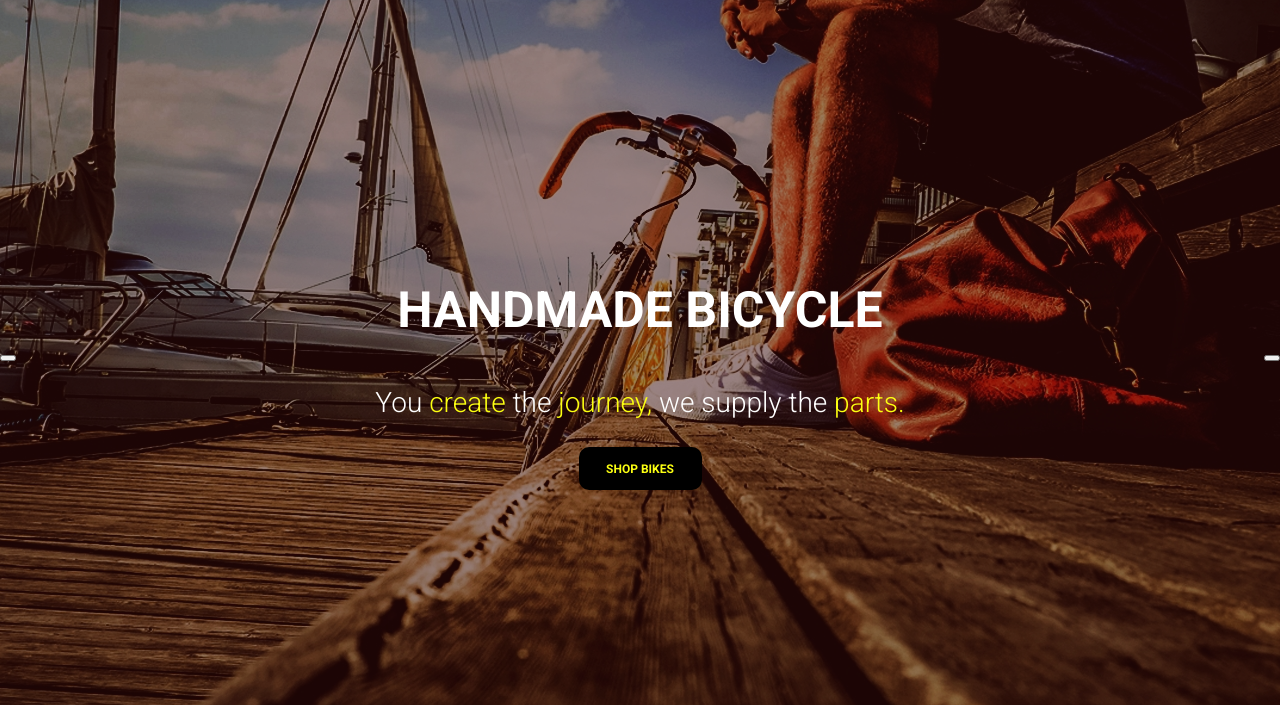
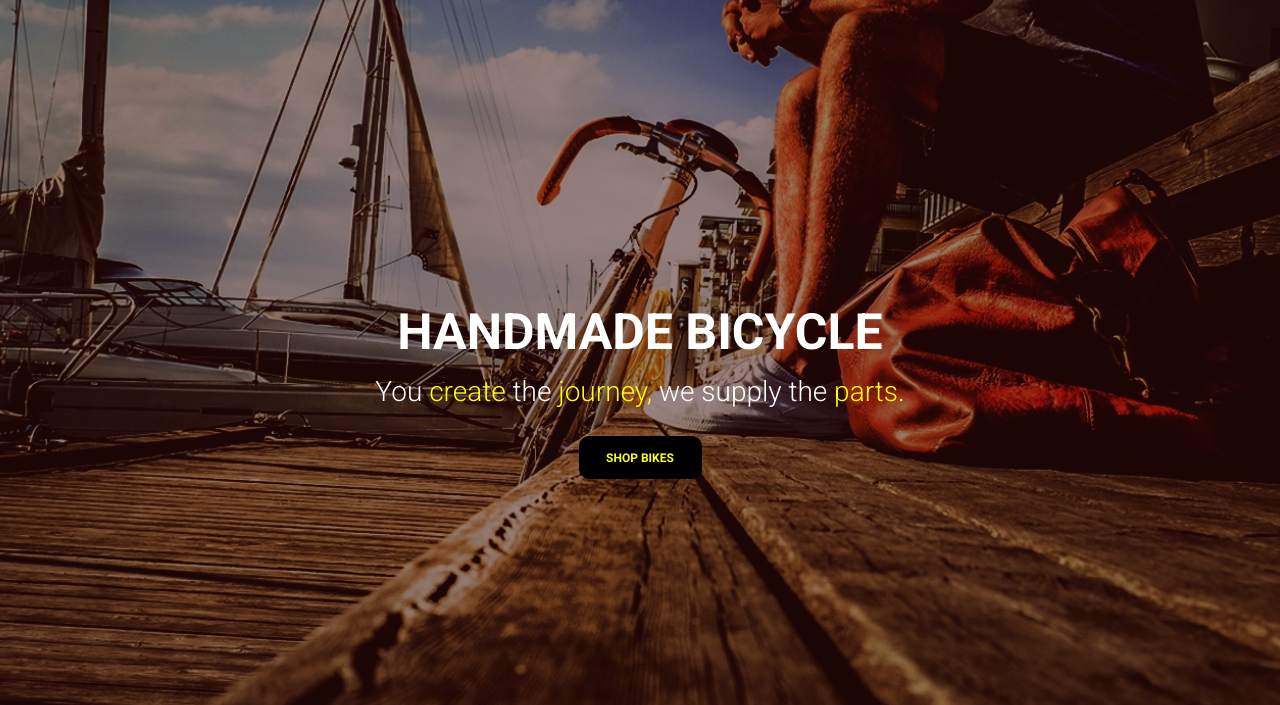
Before and after one commit to lafjonn/bicycle, a website: page index.html in a window 1280 px wide. Shown: the part 95-800 px from the top of the page. Drawn offline with nearby package versions, Linux system fonts and the light colour scheme; files that its build step writes are made by us from their sources.

Commit message:
slider corrections and controls deleted

```diff
--- a/index.html
+++ b/index.html
@@ -49,8 +49,6 @@
         <p class="slider__subheading">You <span class="slider__color">create</span> the <span class="slider__color">journey,</span> we supply the <span class="slider__color">parts.</span> </p>
         <a class="slider__btn btn">Shop bikes</a>
       </div>
-      <button class="slider__control slider__control--left"></button>
-      <button class="slider__control slider__control--right"></button>
     </section>
     <section class="categories">
       <h2 class="categories__heading">CATEGORIES</h2>
--- a/sass/blocks/slider.scss
+++ b/sass/blocks/slider.scss
@@ -1,6 +1,6 @@
 .slider {
   width: 100%;
-  height: 980px;
+  height: 1000px;
   margin-top: -20px;
   position: relative;
   background-image: url(../../img/bg-header.jpg);
@@ -24,6 +24,8 @@
   line-height: 32px;
   text-transform: uppercase;
   color: $white;
+  margin-bottom: 0;
+  margin-top: 25px;
 }
 
 .slider__subheading {
@@ -35,19 +37,6 @@
 
 .slider__color {
   color: $yellow;
-}
-
-.slider__control {
-  position: absolute;
-  top: 48%
-}
-
-.slider__control--left {
-  left: 0;
-}
-
-.slider__control--right {
-  right: 0;
 }
 
 .slider__btn {
```
